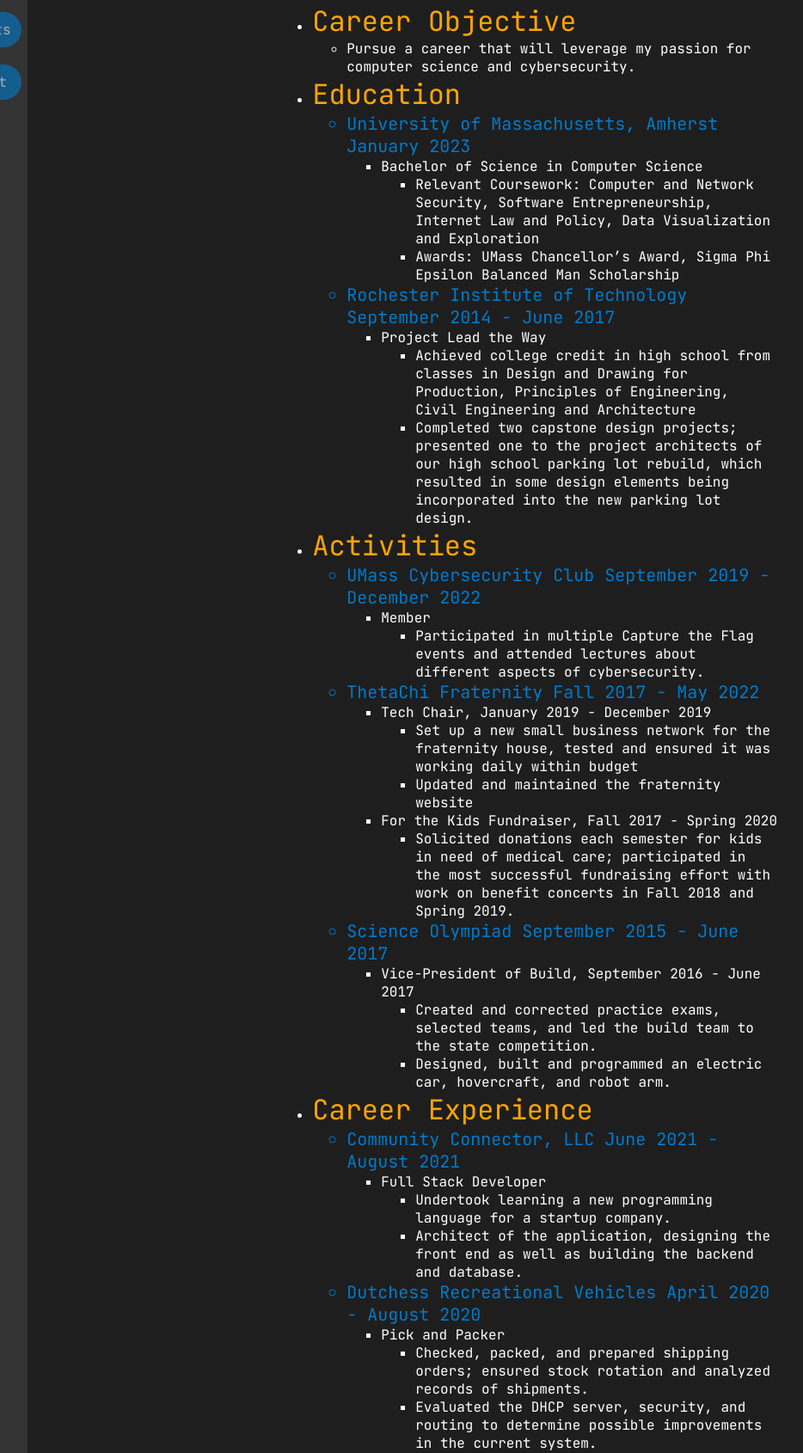
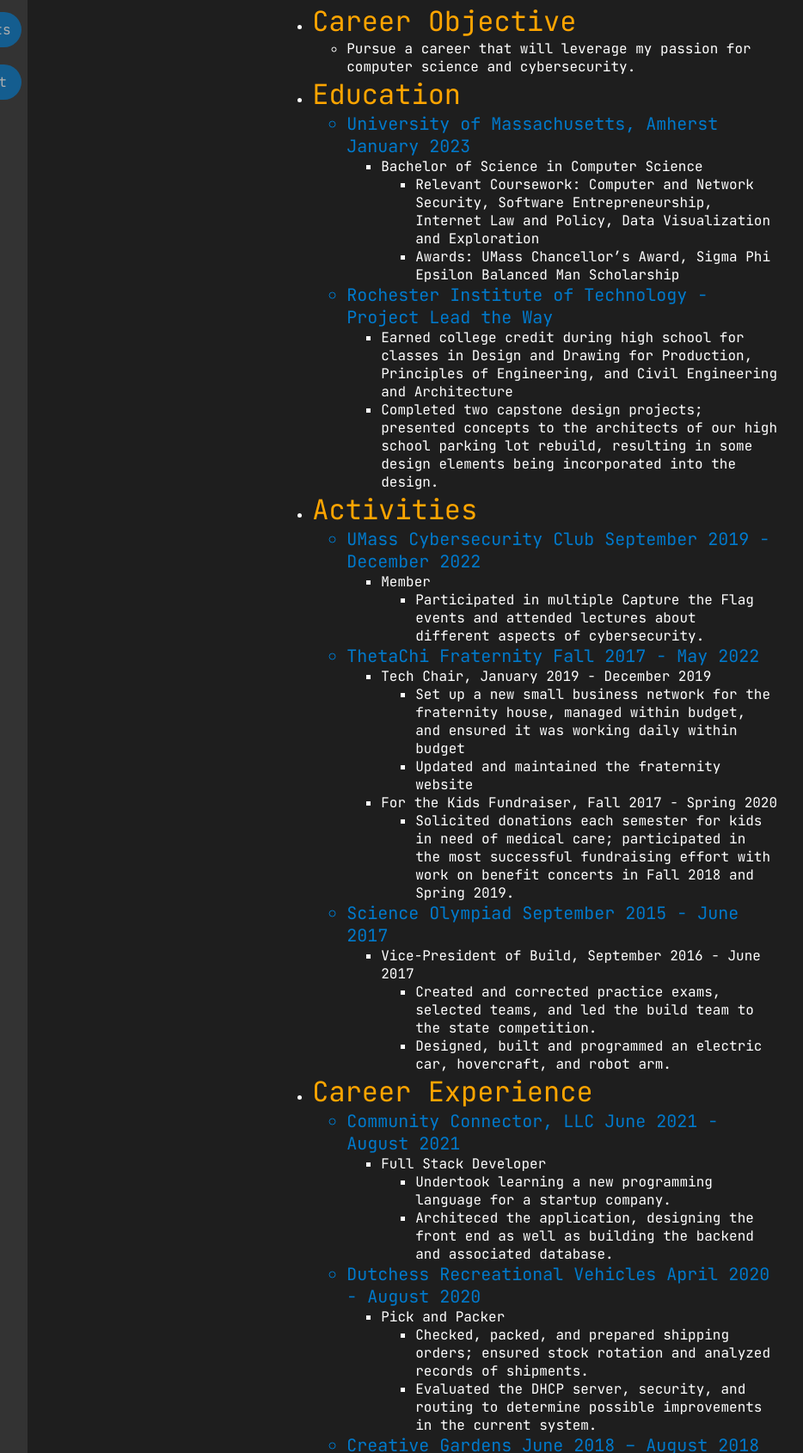
Before and after one commit to brentkohl/brentkohl.github.io, a plain HTML site: page resume.html in a window 1280 px wide. Shown: the part 173-1863 px from the top of the page at 86% size, without its empty margins (84-1018 px from the left). Drawn offline with Linux system fonts and the light colour scheme.

Commit message:
updated resume

```diff
--- a/resume.html
+++ b/resume.html
@@ -54,16 +54,14 @@
                                 </ul>
 
                             </ul>
-                            <li id="name3">Rochester Institute of Technology September 2014 - June 2017</li>
+                            <li id="name3">Rochester Institute of Technology - Project Lead the Way</li>
                             <ul>
-                                <li>Project Lead the Way</li>
-                                <ul>
-                                    <li>Achieved college credit in high school from classes in Design and Drawing for
-                                        Production, Principles of Engineering, Civil Engineering and Architecture</li>
-                                    <li>Completed two capstone design projects; presented one to the project architects
-                                        of our high school parking lot rebuild, which resulted in some design elements
-                                        being incorporated into the new parking lot design.</li>
-                                </ul>
+                                <li>Earned college credit during high school for classes in Design and Drawing for
+                                    Production, Principles of Engineering, and Civil Engineering and Architecture</li>
+                                <li>Completed two capstone design projects; presented concepts to the architects
+                                    of our high school parking lot rebuild, resulting in some design elements
+                                    being incorporated into the design.</li>
+
                             </ul>
                         </ul>
                     </li>
@@ -82,8 +80,8 @@
                             <ul>
                                 <li>Tech Chair, January 2019 - December 2019</li>
                                 <ul>
-                                    <li>Set up a new small business network for the fraternity house, tested and ensured
-                                        it was working daily within budget</li>
+                                    <li>Set up a new small business network for the fraternity house, managed within
+                                        budget, and ensured it was working daily within budget</li>
                                     <li>Updated and maintained the fraternity website</li>
                                 </ul>
                                 <li>For the Kids Fundraiser, Fall 2017 - Spring 2020</li>
@@ -113,8 +111,8 @@
                                 <li>Full Stack Developer</li>
                                 <ul>
                                     <li>Undertook learning a new programming language for a startup company.</li>
-                                    <li>Architect of the application, designing the front end as well as building the
-                                        backend and database.</li>
+                                    <li>Architeced the application, designing the front end as well as building the
+                                        backend and associated database.</li>
                                 </ul>
                             </ul>
                             <li id="name3">Dutchess Recreational Vehicles April 2020 - August 2020</li>
```
